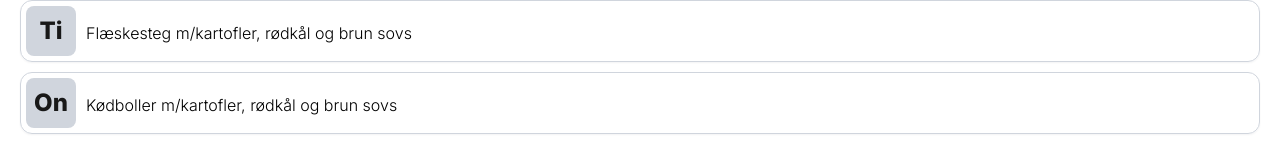
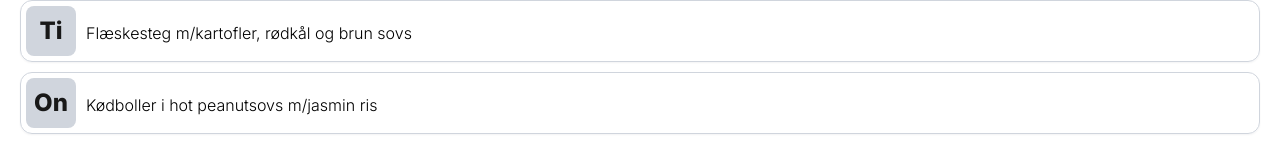
Before and after one commit to zMyLlama/videndjurs-aftensmad, a Next.js app: page / in a window 1280 px wide. Shown: the part 593-737 px from the top of the page. Built offline with nearby package versions, Linux system fonts and the light colour scheme.

Commit message:
fixed meal plan error

```diff
--- a/pages/components/index/temp.loading.tsx
+++ b/pages/components/index/temp.loading.tsx
@@ -12,7 +12,7 @@ const mealPlan : any = {
     "meals": {
         "monday": "Kyllingfilet m/bacon, ovnkartofler og barbecuesovs",
         "tuesday": "Flæskesteg m/kartofler, rødkål og brun sovs",
-        "wednesday": "Kødboller m/kartofler, rødkål og brun sovs",
+        "wednesday": "Kødboller i hot peanutsovs m/jasmin ris",
         "thursday": "Fiskefrikadeller m/rugbrød, remoulade og citron",
         "friday": "Tarteletter (Sidste aften måltid inden ferien)",
         "saturday": "No way det jo ferie. Den nye madplan er godt under udvikling!",
```
